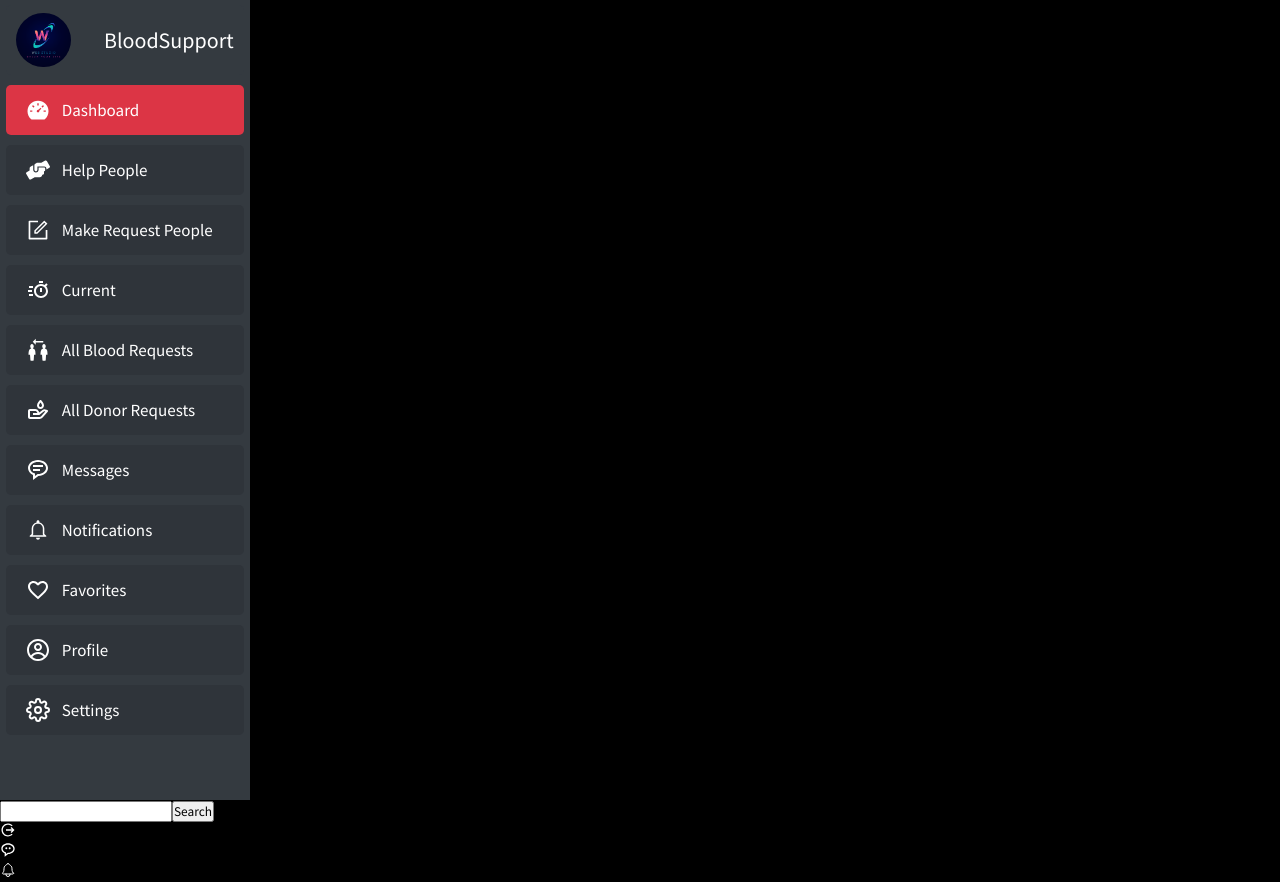
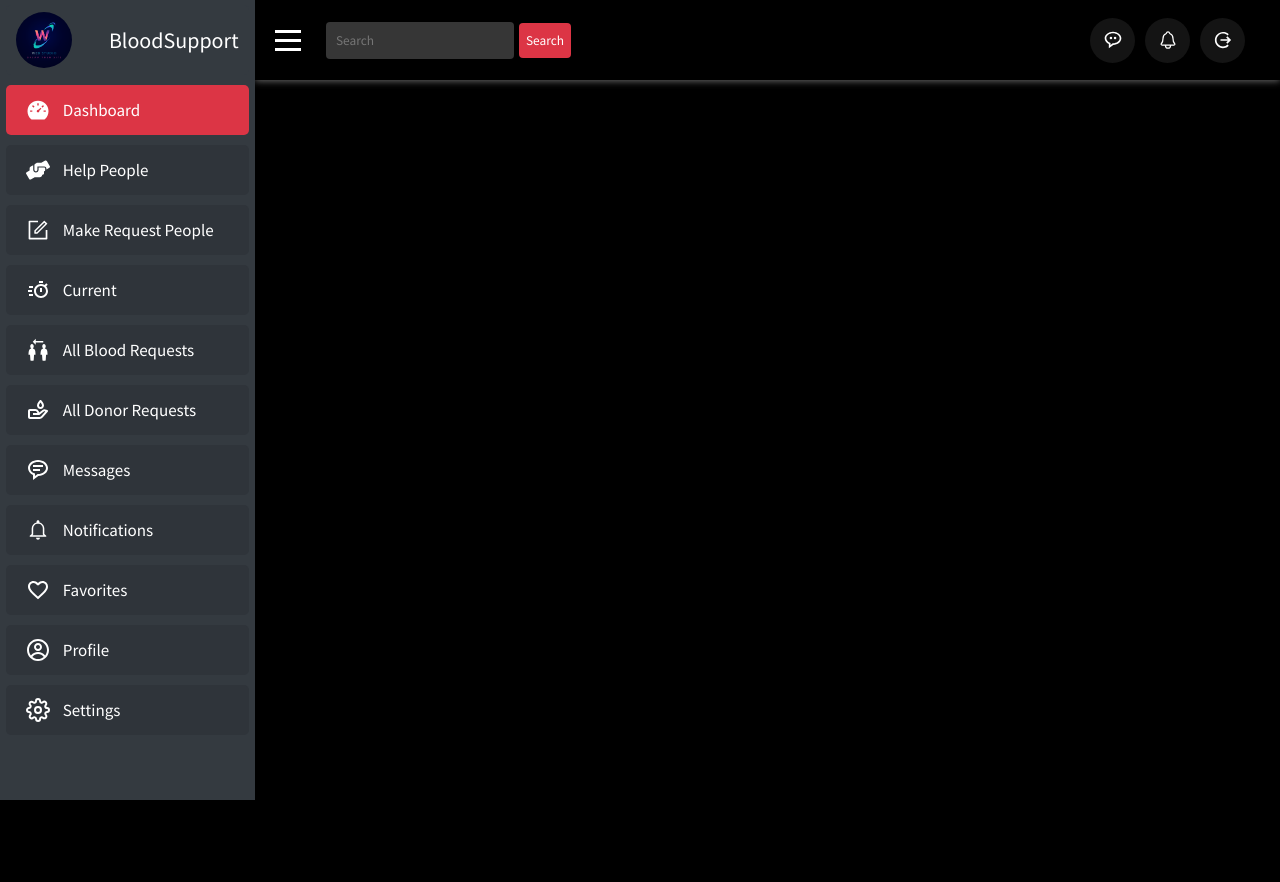
Before and after one commit to Jimam-Tamimi/blood-support-r, a React (Create React App) app: page / in a window 1280 px wide. After the commit the page ends 800 px from the top, so only its background shows below. Built offline with nearby package versions, Linux system fonts and the light colour scheme.

Commit message:
header done

```diff
--- a/src/components/Dashboard/Dashboard.js
+++ b/src/components/Dashboard/Dashboard.js
@@ -23,7 +23,7 @@ import {
 } from "../";
 
 
-export default function Dashboard() {
+export default function Dashboard({show, toggleDashOnSmallDevice}) {
     const dashLinks = [
         {to:"/", name: 'Dashboard', icon: AiFillDashboard},
         {to:"/help-people/", name: 'Help People', icon:FaHandsHelping},
@@ -40,9 +40,11 @@ export default function Dashboard() {
 
         {to:"/settings/", name: 'Settings', icon:FiSettings},
     ]
+
+
   return (
     <>
-      <DashboardWraper>
+      <DashboardWraper show={show}>
             <DashboardLogo exact to="/">
                 <Logo  src={logo}/>
                 <LogoText>
@@ -53,7 +55,7 @@ export default function Dashboard() {
                 dashLinks.map((link, i) => {
                     return (
                         <>
-                        <DashLink  activeClassName="active"  key={i} to={link.to} exact>
+                        <DashLink  key={i} onClick={() => toggleDashOnSmallDevice()} activeClassName="active"  to={link.to} exact>
                             <LinkIcon>
                                 <link.icon/>
                             </LinkIcon>
--- a/src/components/Dashboard/Dashboard.styles.js
+++ b/src/components/Dashboard/Dashboard.styles.js
@@ -1,7 +1,7 @@
 import styled from "styled-components";
 import {NavLink} from "react-router-dom"
 export const DashboardWraper = styled.div`
-    width: 250px;
+    width: 255px;
     min-height: 100vh;
 
     display: flex;
@@ -11,6 +11,12 @@ export const DashboardWraper = styled.div`
     background-color: #343a40;
     overflow-y: scroll;
     height: 100vh;
+    transition: all .4s cubic-bezier(0.25, 0.46, 0.45, 0.94);
+
+    transform: translateX(${({show}) => show? '0': '-100%'});
+    position: absolute;
+
+
 `
 
 
@@ -27,7 +33,7 @@ export const DashLink = styled(NavLink)`
     align-items: center;
     background-color: #2f343a;
     border-radius: 5px;
-    transition: all .4s ;
+    transition: all .4s cubic-bezier(0.25, 0.46, 0.45, 0.94);
     &:hover{
         background: #272c31;
     }
--- a/src/components/Navbar/Navbar.js
+++ b/src/components/Navbar/Navbar.js
@@ -14,28 +14,35 @@ import {
     NavLogout,
     NavMessage,
     NavNotification,
+    HambBurgerWrap,
+    HambBurgerLine,
 } from '../'
 
 
 
-export default function Navbar() {
+export default function Navbar({toggleDash}) {
     return (
         <>
             <NavbarWraper>
+                <HambBurgerWrap onClick={toggleDash}>
+                    <HambBurgerLine />
+                    <HambBurgerLine />
+                    <HambBurgerLine />
+                </HambBurgerWrap>
                 <NavSearchForm>
-                    <SearchInp />
+                    <SearchInp placeholder="Search" />
                     <Submit>Search</Submit>
                 </NavSearchForm>
                 <NavEndSection>
-                    <NavLogout>
-                        <IoMdLogOut/>
-                    </NavLogout>
                     <NavMessage>
                         <BiMessageRoundedDots />
                     </NavMessage>
                     <NavNotification>
                         <IoNotificationsOutline />
                     </NavNotification>
+                    <NavLogout>
+                        <IoMdLogOut/>
+                    </NavLogout>
 
                 </NavEndSection>
             </NavbarWraper>
--- a/src/components/Navbar/Navbar.styles.js
+++ b/src/components/Navbar/Navbar.styles.js
@@ -2,22 +2,65 @@ import styled from 'styled-components'
 
 
 export const NavbarWraper = styled.header`
-
+    padding: 0px 30px 0px 20px;
+    width: 100%;
+    display: flex;
+    justify-content: space-between;
+    align-items: center;
+    height: 80px;
+    box-shadow: 0px 1px 7px 0px #ffffff6b;
 `
 
 export const NavSearchForm = styled.form`
+    margin-right: auto;
 
 `
 
 export const SearchInp = styled.input`
-
+    padding: 10px 10px;
+    border-radius: 4px;
+    background: #ffffff36;
+    border: none;
+    outline: none;
+    color: white;
 `
 
 export const Submit = styled.button`
-
+    padding: 9px 7px;
+    color: white;
+    background: #dc3545;
+    border: none;
+    border-radius: 4px;
+    margin-left: 5px;
+    cursor: pointer;
+    transition: all .4s cubic-bezier(0.25, 0.46, 0.45, 0.94);
+    &:hover{
+        background: #b52a37;
+    }
 `
 
 export const NavEndSection = styled.div`
+
+    display: flex;
+    justify-content: space-between;
+    align-items: center;
+
+    & > div {
+        background: #ffffff14;
+        margin: 0px 5px;
+        border-radius: 60%;
+        font-size: 20px;
+        cursor: pointer;
+        width: 45px;
+        height: 45px;
+        display: flex;
+        justify-content: center;
+        align-items: center;
+        transition: all .4s cubic-bezier(0.25, 0.46, 0.45, 0.94);
+        &:hover{
+            background: #ffffff33;
+        }
+    }
 
 `
 
@@ -32,3 +75,21 @@ export const NavMessage = styled.div`
 export const NavNotification = styled.div`
 
 `
+
+
+export const HambBurgerWrap = styled.div`
+    margin-right: 25px;
+    cursor: pointer;
+    &:hover > div{
+        background: #e2c2c5;
+    }
+`
+
+export const HambBurgerLine = styled.div`
+    width: 26px;
+    height: 3px;
+    background: white;
+    margin: 6px 0px;
+    transition: all .4s cubic-bezier(0.25, 0.46, 0.45, 0.94);
+
+`
--- a/src/globalStyles.js
+++ b/src/globalStyles.js
@@ -1,4 +1,4 @@
-import { createGlobalStyle } from 'styled-components'
+import styled, { createGlobalStyle } from 'styled-components'
 
 
 const GlobalStyle = createGlobalStyle`
@@ -63,3 +63,24 @@ const GlobalStyle = createGlobalStyle`
 `;
 
 export default GlobalStyle;
+
+export const Container = styled.div`
+  display: flex;
+  flex-direction: column;
+  justify-content: flex-start;
+  align-items: center;
+  width: 100%;
+  height: 100vh;
+
+  margin-left: ${({show, smallDevice}) => show && !smallDevice? '255px': '0px'};
+
+  transition: all .4s cubic-bezier(0.25, 0.46, 0.45, 0.94);
+
+`
+
+export const Wraper = styled.div`
+  display: flex;
+  flex-direction: row;
+  justify-content: space-between;
+  align-items: center;
+`
--- a/src/hoc/Layout.js
+++ b/src/hoc/Layout.js
@@ -1,13 +1,50 @@
-import React from 'react'
+import React, { useEffect, useRef } from 'react'
 import Dashboard from '../components/Dashboard/Dashboard'
 import Navbar from '../components/Navbar/Navbar'
+import { Container, Wraper } from '../globalStyles'
+import { useState } from 'react'
 
 export default function Layout({children}) {
+    let width = window.innerWidth
+    const [show, setShow] = useState(width <= 748? false: true)
+
+    const [smallDevice, setSmallDevice] = useState(width <= 748? true: false)
+
+    const toggleDash = () => {
+        setShow(!show)
+    }
+
+    const toggleDashOnSmallDevice = () => {
+        if(smallDevice){
+            setShow(!show)
+        }
+    }
+
+
+    window.addEventListener('resize', () => {
+        let width = window.innerWidth
+        if(width <= 748){
+            setSmallDevice(true)
+            setShow(false)
+        } else{
+            setSmallDevice(false)
+            setShow(true)
+        }
+    })
+
+
+
     return (
         <>
-            <Dashboard />
-            <Navbar />
-            {children}
+            <Wraper>
+
+                <Dashboard  toggleDashOnSmallDevice={toggleDashOnSmallDevice} show={show} />
+
+                <Container onClick={() => smallDevice && show?setShow(false):null}  smallDevice={smallDevice} show={show}>
+                    <Navbar toggleDash={toggleDash} />
+                    {children}
+                </Container>
+            </Wraper>
         </>
     )
 }
```
Also changed, not shown: src/redux/index.js (added), src/redux/store.js (added).
